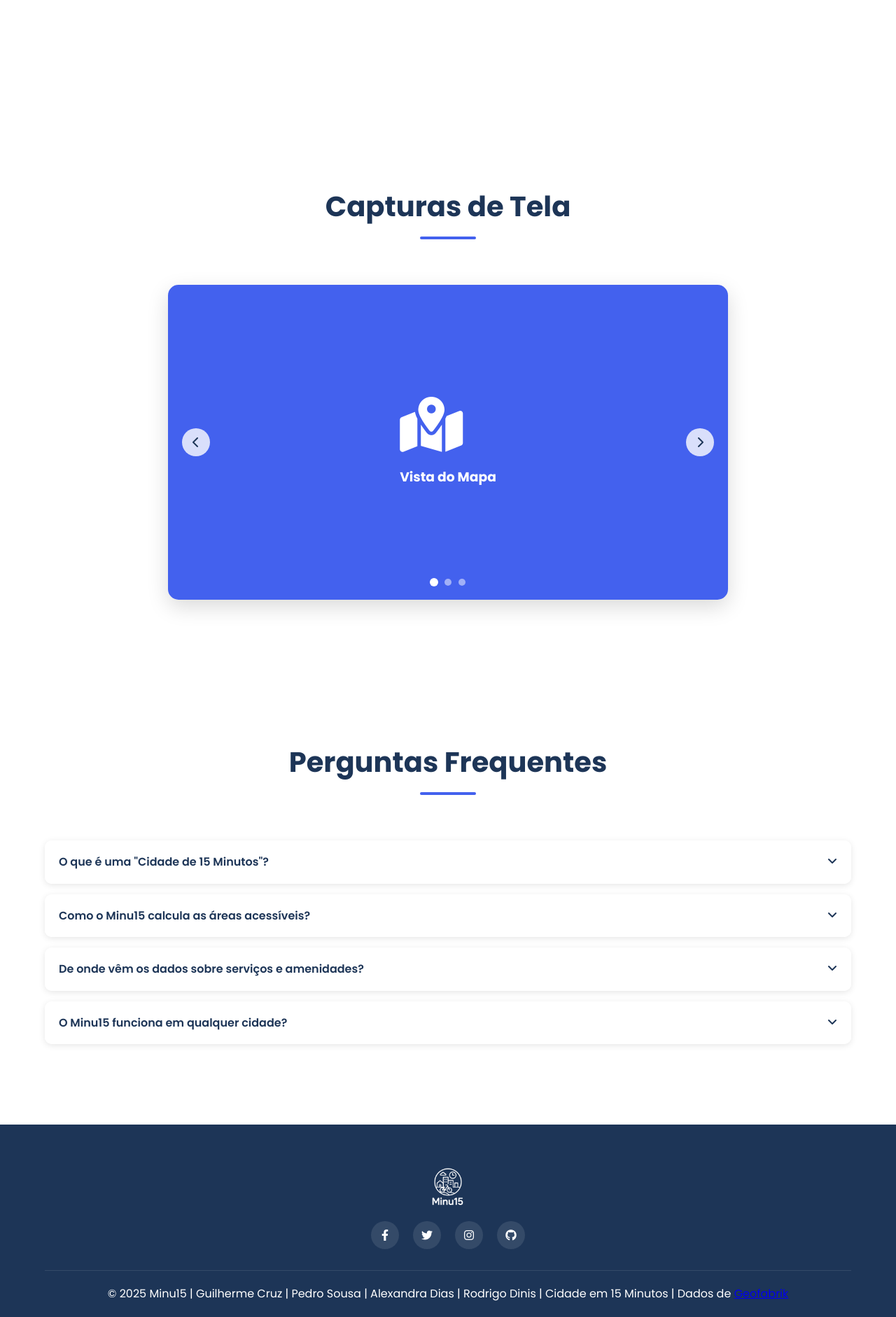
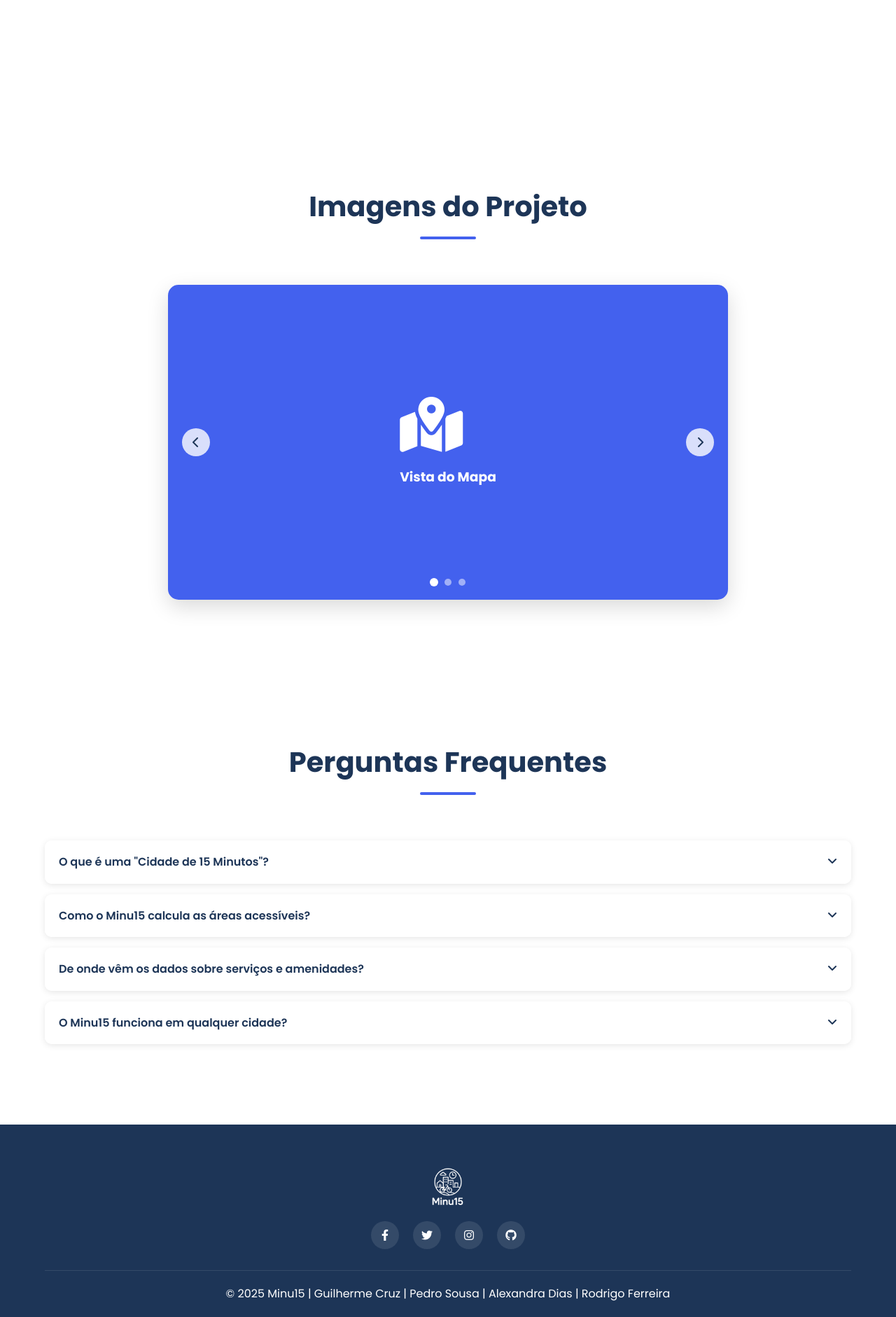
Before and after one commit to CruzGGC/Minu15, a PHP site: page / in a window 1280 px wide. Shown: the part 3279-5161 px from the top of the page at 70% size. Run offline with PHP 8.4, Linux system fonts and the light colour scheme.

Commit message:
feat: Update section title from 'Capturas de Tela' to 'Imagens do Projeto' and correct footer attribution

```diff
--- a/index.php
+++ b/index.php
@@ -160,7 +160,7 @@
     <section id="screenshots" class="section">
         <div class="container">
             <div class="section-title">
-                <h2 class="fade-in">Capturas de Tela</h2>
+                <h2 class="fade-in">Imagens do Projeto</h2>
             </div>
             <div class="carousel-container fade-in">
                 <div class="carousel">
@@ -261,7 +261,7 @@
                 </div>
             </div>
             <div class="footer-bottom">
-                <p>&copy; <?php echo date('Y'); ?> Minu15 | Guilherme Cruz | Pedro Sousa | Alexandra Dias | Rodrigo Dinis | Cidade em 15 Minutos | Dados de <a href="https://www.geofabrik.de/" target="_blank">Geofabrik</a></p>
+                <p>&copy; <?php echo date('Y'); ?> Minu15 | Guilherme Cruz | Pedro Sousa | Alexandra Dias | Rodrigo Ferreira</a></p>
             </div>
         </div>
     </footer>
```
